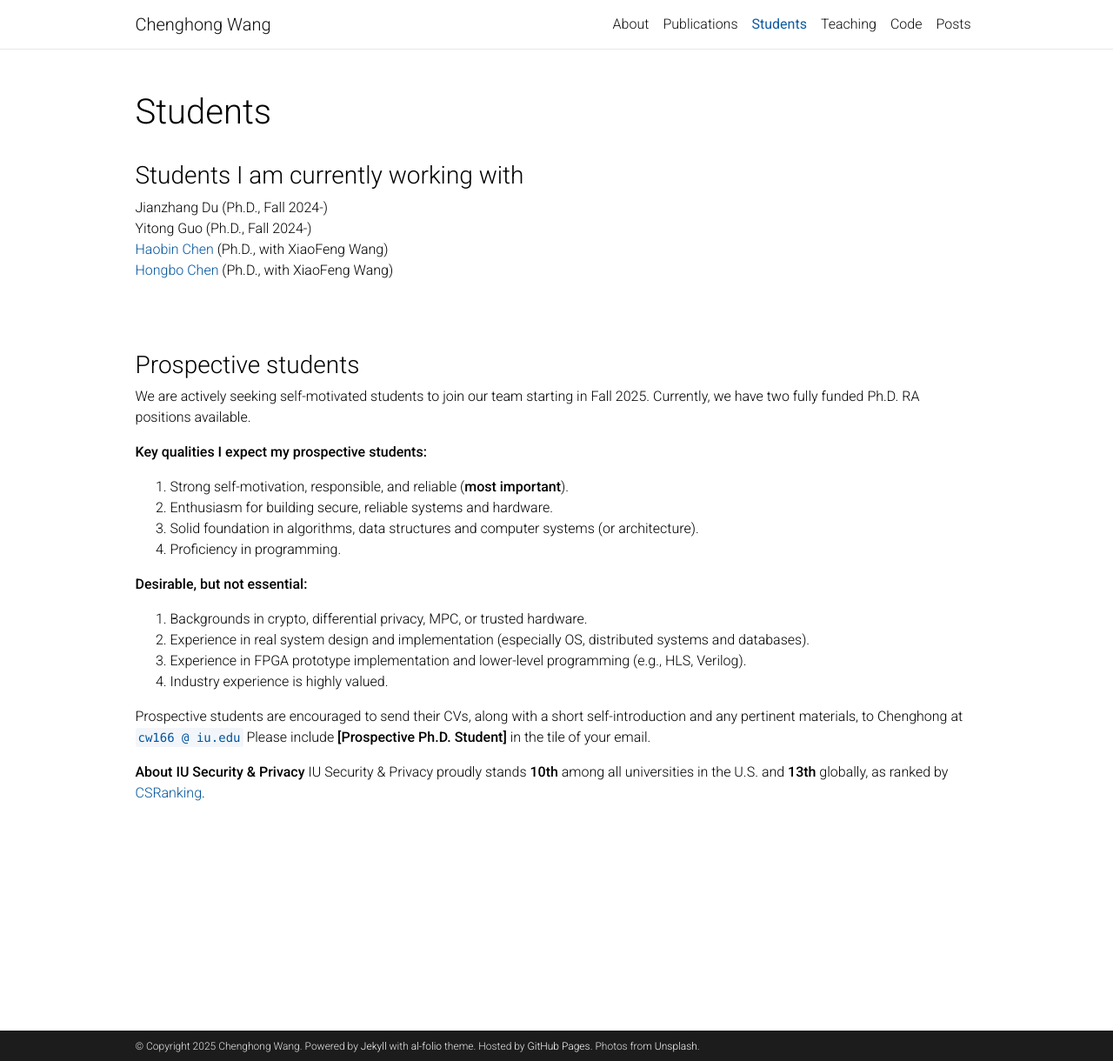
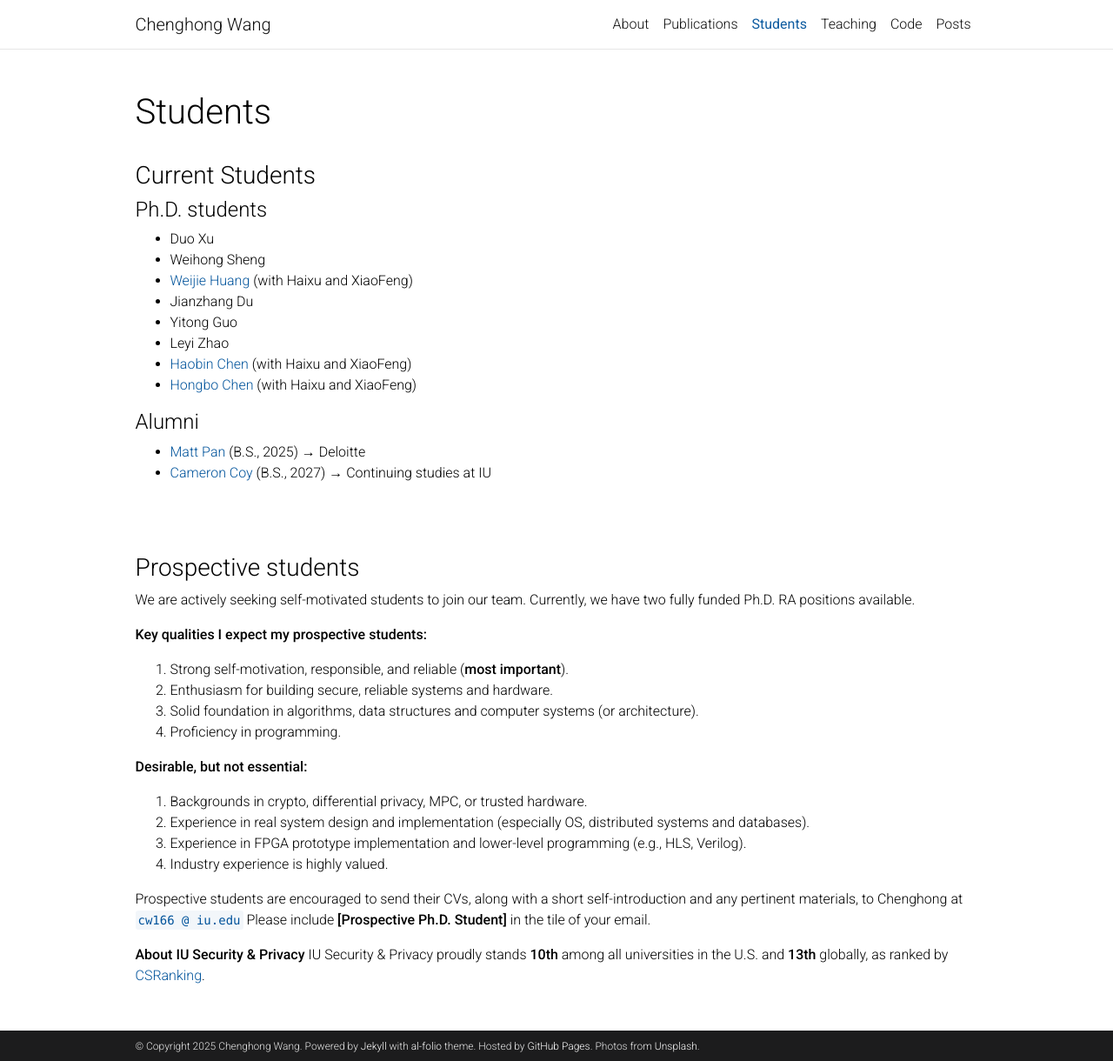
Before and after one commit to lovingmage/lovingmage.github.io, a Jekyll site: the page built from _pages/students.md, in a window 1280 px wide and 1220 px high. Shown: the whole window at 87% size. Built offline with Jekyll 4.4.1, drawn with Linux system fonts in a browser that asks for light colours; comment, search, counter and statistics services are not loaded; a style sheet for code colours, icons or effects is not loaded.

Commit message:
Update students.md

```diff
--- a/_pages/students.md
+++ b/_pages/students.md
@@ -8,17 +8,26 @@ nav_order: 2
 horizontal: false
 ---
 
-### Students I am currently working with
-Jianzhang Du (Ph.D., Fall 2024-)\
-Yitong Guo (Ph.D., Fall 2024-)\
-[Haobin Chen](https://hiroki-chen.github.io/) (Ph.D., with XiaoFeng Wang)\
-[Hongbo Chen](https://hc50.pages.iu.edu/) (Ph.D., with XiaoFeng Wang)
+### Current Students
+#### Ph.D. students
+- Duo Xu
+- Weihong Sheng
+- [Weijie Huang](https://macromogic.xyz/) (with Haixu and XiaoFeng)
+- Jianzhang Du
+- Yitong Guo
+- Leyi Zhao
+- [Haobin Chen](https://hiroki-chen.github.io/) (with Haixu and XiaoFeng)
+- [Hongbo Chen](https://hc50.pages.iu.edu/) (with Haixu and XiaoFeng)
+
+#### Alumni
+- [Matt Pan](https://www.linkedin.com/in/matt-pan/) (B.S., 2025) → Deloitte
+- [Cameron Coy](https://www.linkedin.com/in/cameron-coy/) (B.S., 2027) → Continuing studies at IU
 
 <br />
 <br />
 
 ### Prospective students
-We are actively seeking self-motivated students to join our team starting in Fall 2025. Currently, we have two fully funded Ph.D. RA positions available.
+We are actively seeking self-motivated students to join our team. Currently, we have two fully funded Ph.D. RA positions available.
 
 **Key qualities I expect my prospective students:**
 
```
